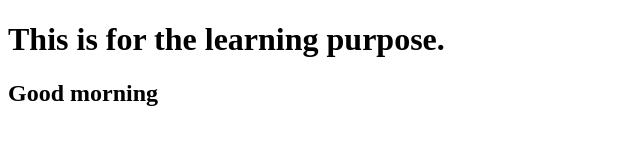
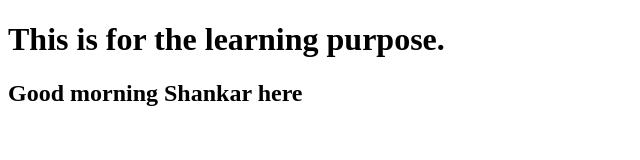
Before and after one commit to shankkarpal46/git_learning, a plain HTML site: page index.html in a window 1280 px wide. Shown: the whole page, without its empty margins (0-640 px from the left). Drawn offline with Linux system fonts and the light colour scheme.

Commit message:
fourth commit

```diff
--- a/index.html
+++ b/index.html
@@ -8,7 +8,7 @@
 <body>
     <h1>This is for the learning purpose.</h1>
 
-    <h2>Good morning</h2>
+    <h2>Good morning Shankar here</h2>
 
     <p></p>
 </body>
```
